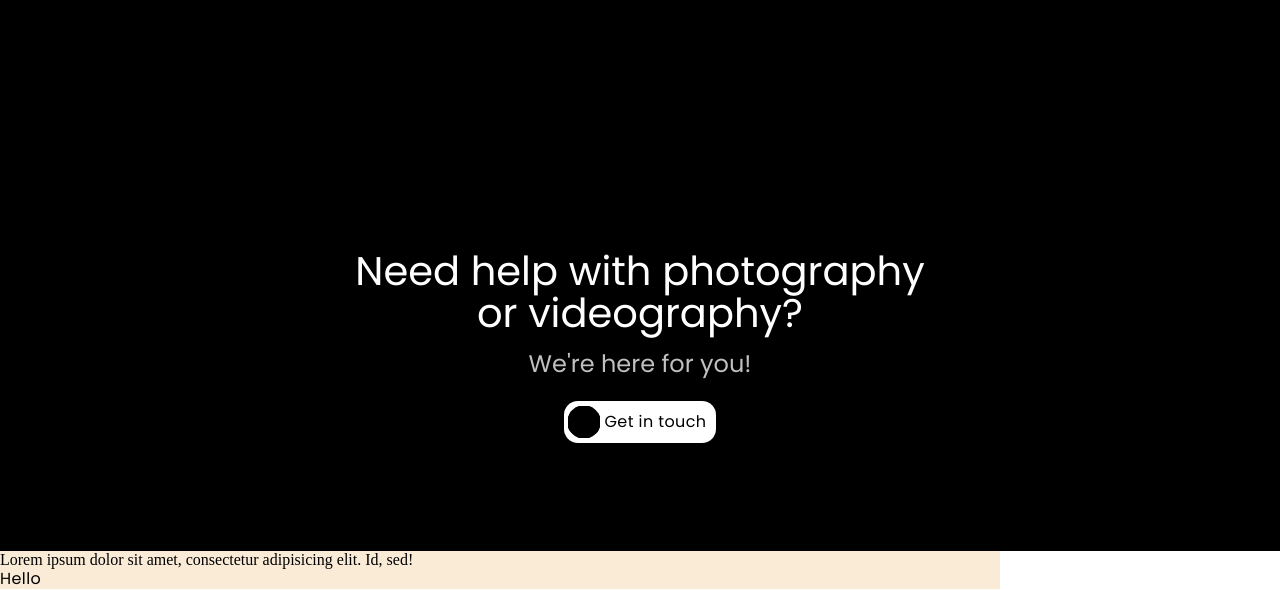
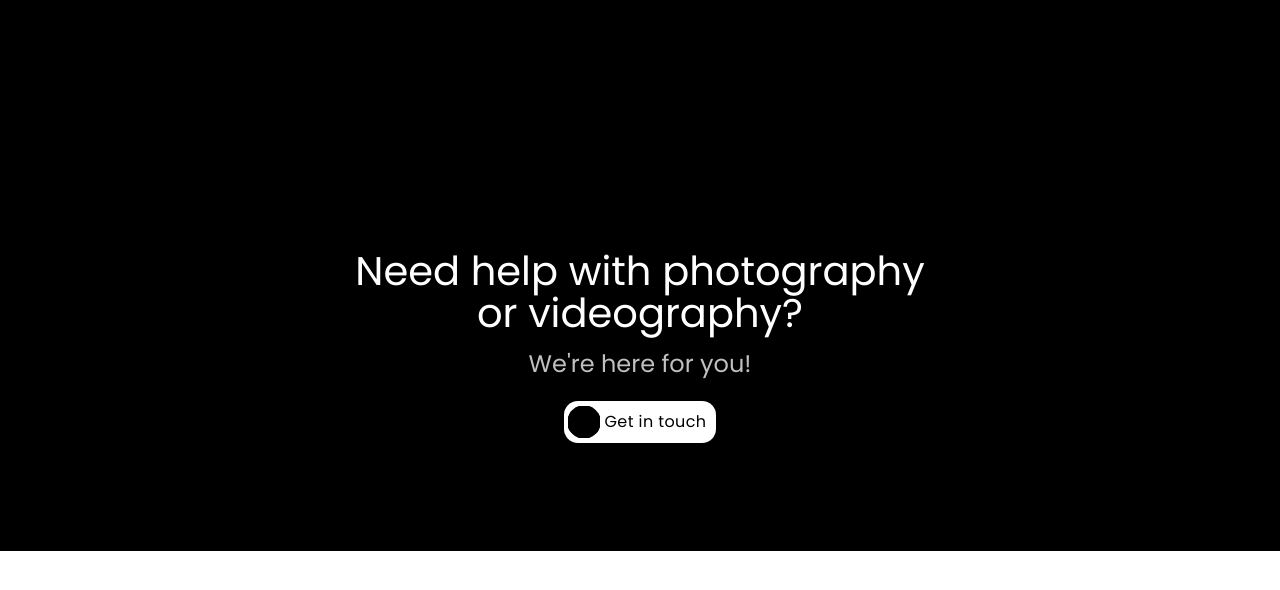
Before and after one commit to Liudmyla900/Aperture, a plain HTML site: page index.html in a window 1280 px wide. Shown: the part 1170-1760 px from the top of the page. After the commit the page ends 1721 px from the top, so only its background shows below. Drawn offline with Linux system fonts and the light colour scheme.

Commit message:
delete section "for_git"

```diff
--- a/index.html
+++ b/index.html
@@ -67,14 +67,7 @@
             <a href="#" class="btn_touch">Get in touch</a>
         </div>
     </section>
-    <section class="for_git">
-        <p>
-            Lorem ipsum dolor sit amet, consectetur adipisicing elit. Id, sed!
-        </p>
-        <h3>
-            Hello
-        </h3>
-    </section>
+
 </main>
 </body>
 </html>
```
